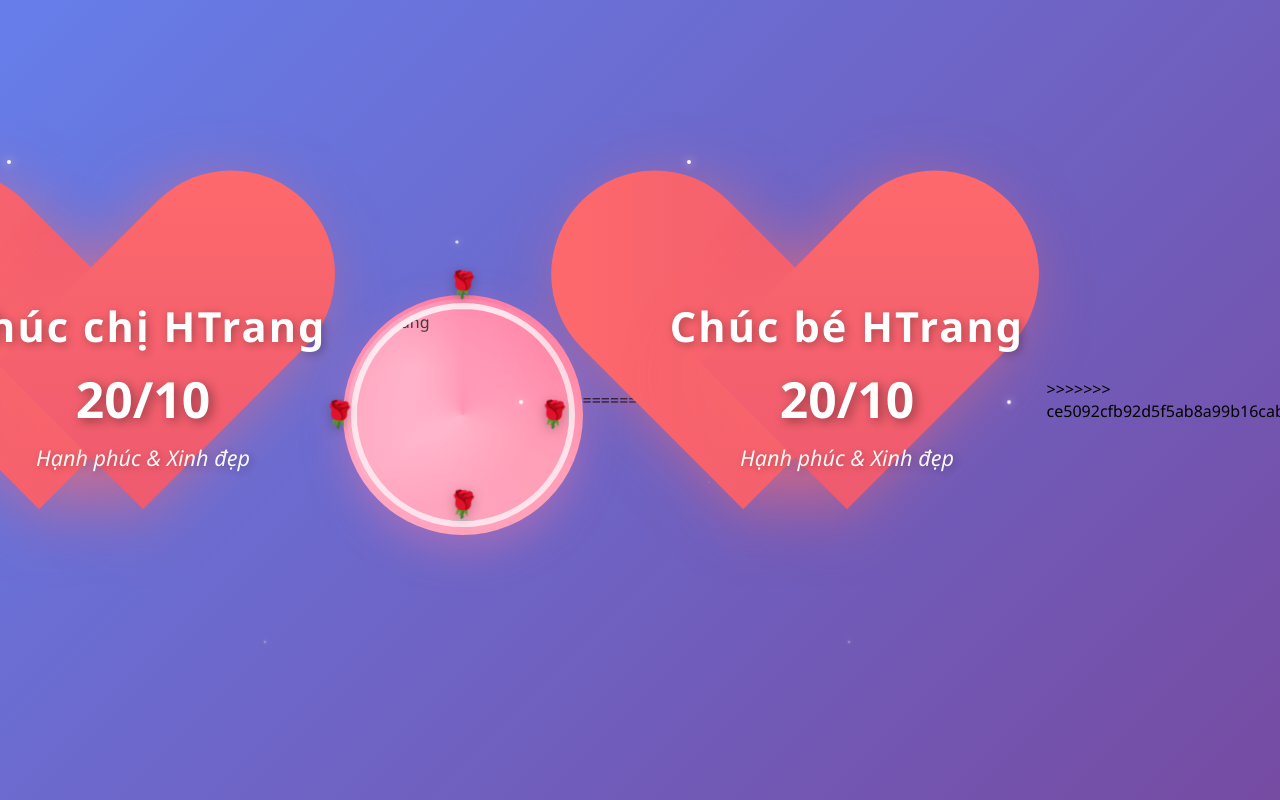
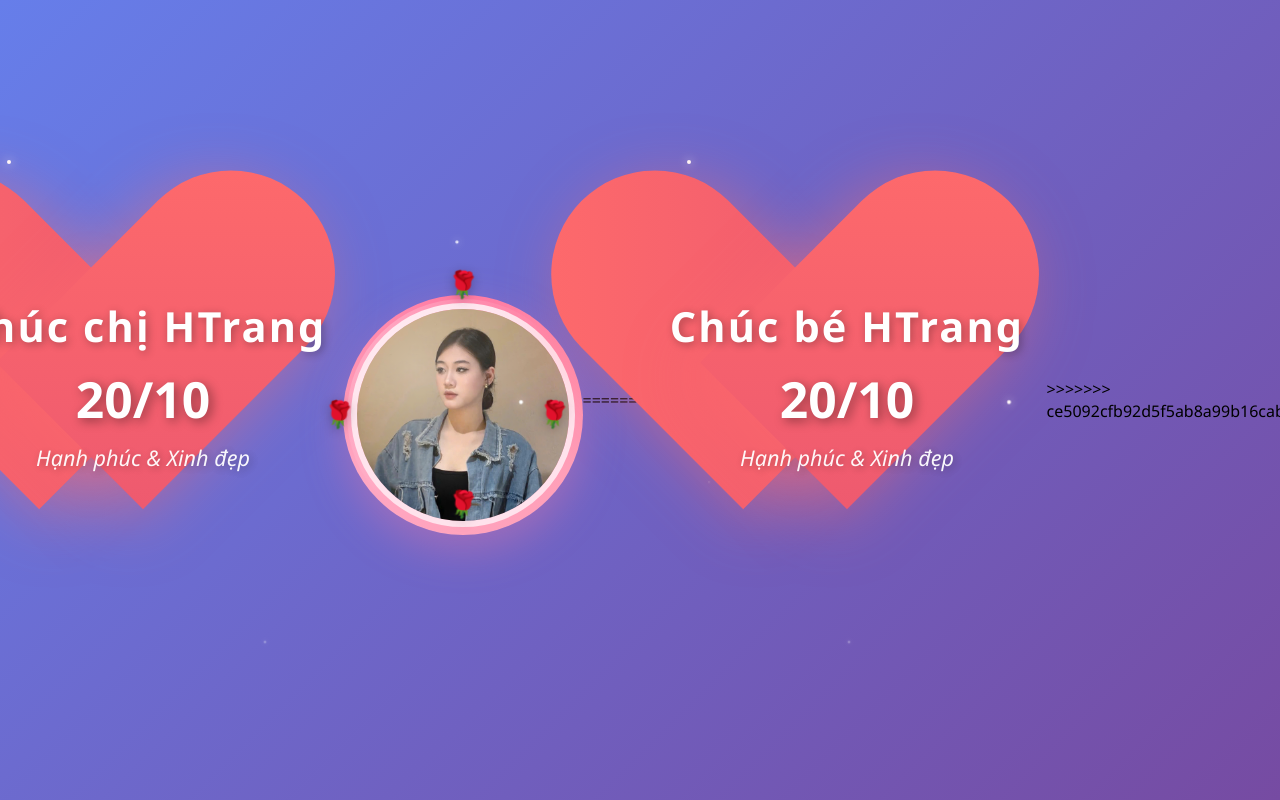
Before and after one commit to haduyyy0709/htrangcute, a website: page heart.html in a window 1280 px wide. Shown: the top 800 px of the page. Drawn offline with Linux system fonts and the light colour scheme.

Commit message:
Update heart.html

```diff
--- a/heart.html
+++ b/heart.html
@@ -195,7 +195,7 @@
 
         <!-- Rose-framed photo -->
         <div class="photo-frame">
-            <img class="photo" src="assets/photo.jpg" alt="HTrang">
+            <img class="photo" src="assets/z7138481686775_3e8c5ed4c2161c4a5f9b7caf5f3b3342.jpg" alt="HTrang">
             <span class="rose rose-top">🌹</span>
             <span class="rose rose-right">🌹</span>
             <span class="rose rose-bottom">🌹</span>
```
